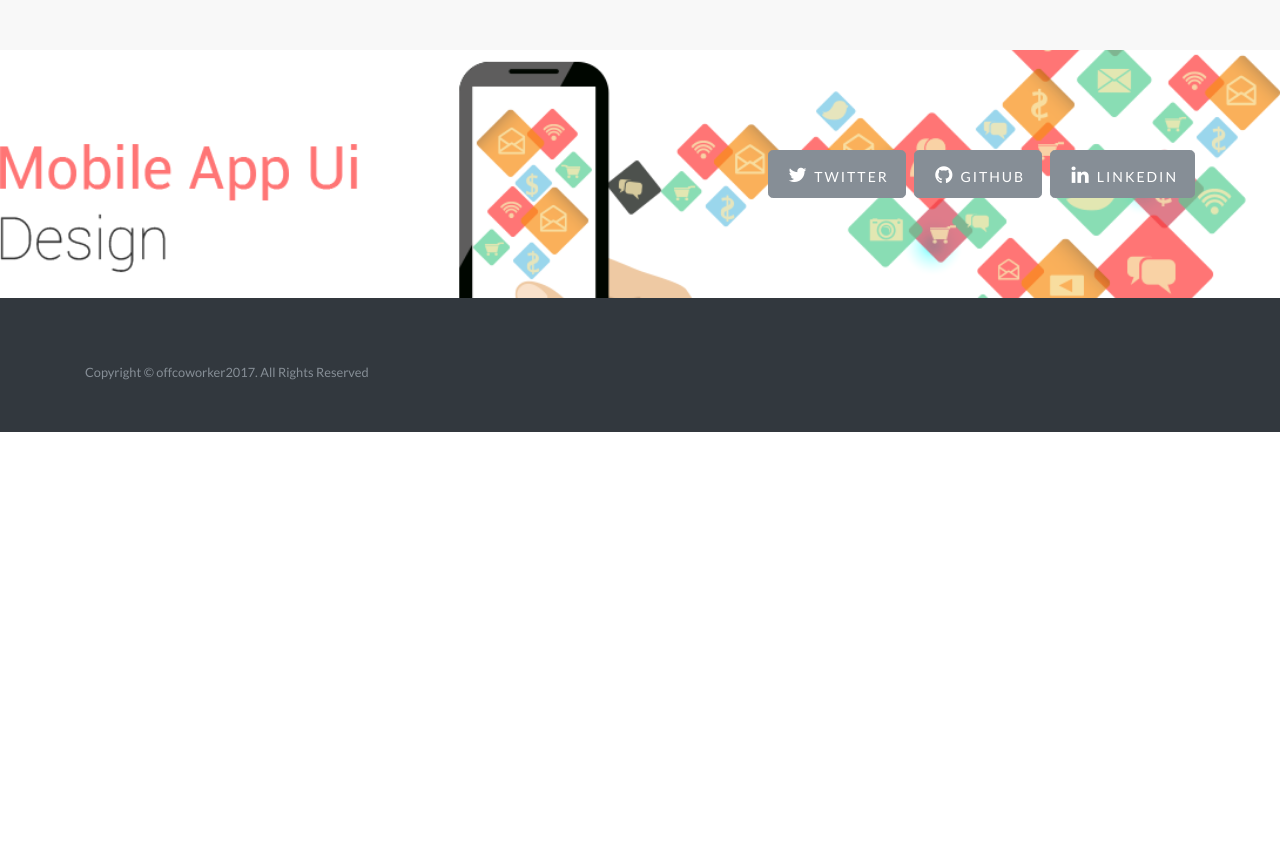
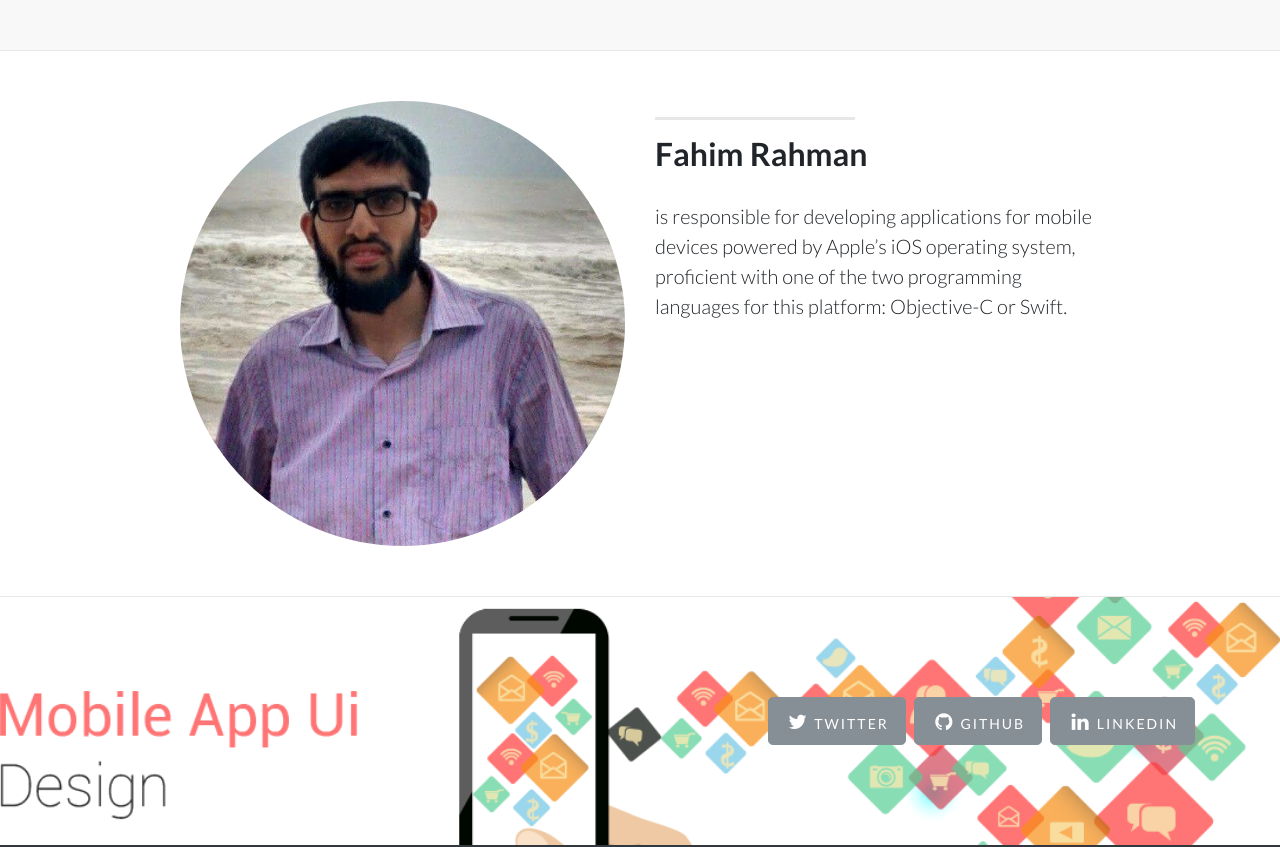
Before and after one commit to thanseehabdulla/offcoworkerteam, a website: page index.html in a window 1280 px wide. Shown: the part 3440-4287 px from the top of the page. Before the commit the page ends 3872 px from the top, so only its background shows below. Drawn offline with nearby package versions, Linux system fonts and the light colour scheme.

Commit message:
fahi, added

```diff
--- a/index.html
+++ b/index.html
@@ -224,6 +224,27 @@
 
     </section>
 
+    <section class="content-section-b">
+
+      <div  class="container">
+
+        <div class="row">
+          <div class="col-lg-5 mr-auto order-lg-2">
+            <hr class="section-heading-spacer">
+            <div  class="clearfix"></div>
+            <h2  class="section-heading">Fahim Rahman</h2>
+            <p class="lead">is responsible for developing applications for mobile devices powered by Apple’s iOS operating system, proficient with one of the two programming languages for this platform: Objective-C or Swift.</p>
+          </div>
+          <div class="col-lg-5 ml-auto order-lg-1">
+            <img class="img-fluid" src="img/nabil.jpg" style="border-radius: 50%;position: relative;float: right" alt="">
+          </div>
+        </div>
+
+      </div>
+      <!-- /.container -->
+
+    </section>
+
 
     <!-- /.content-section-a -->
 
```
Also changed, not shown: img/fahim.jpeg (added).
